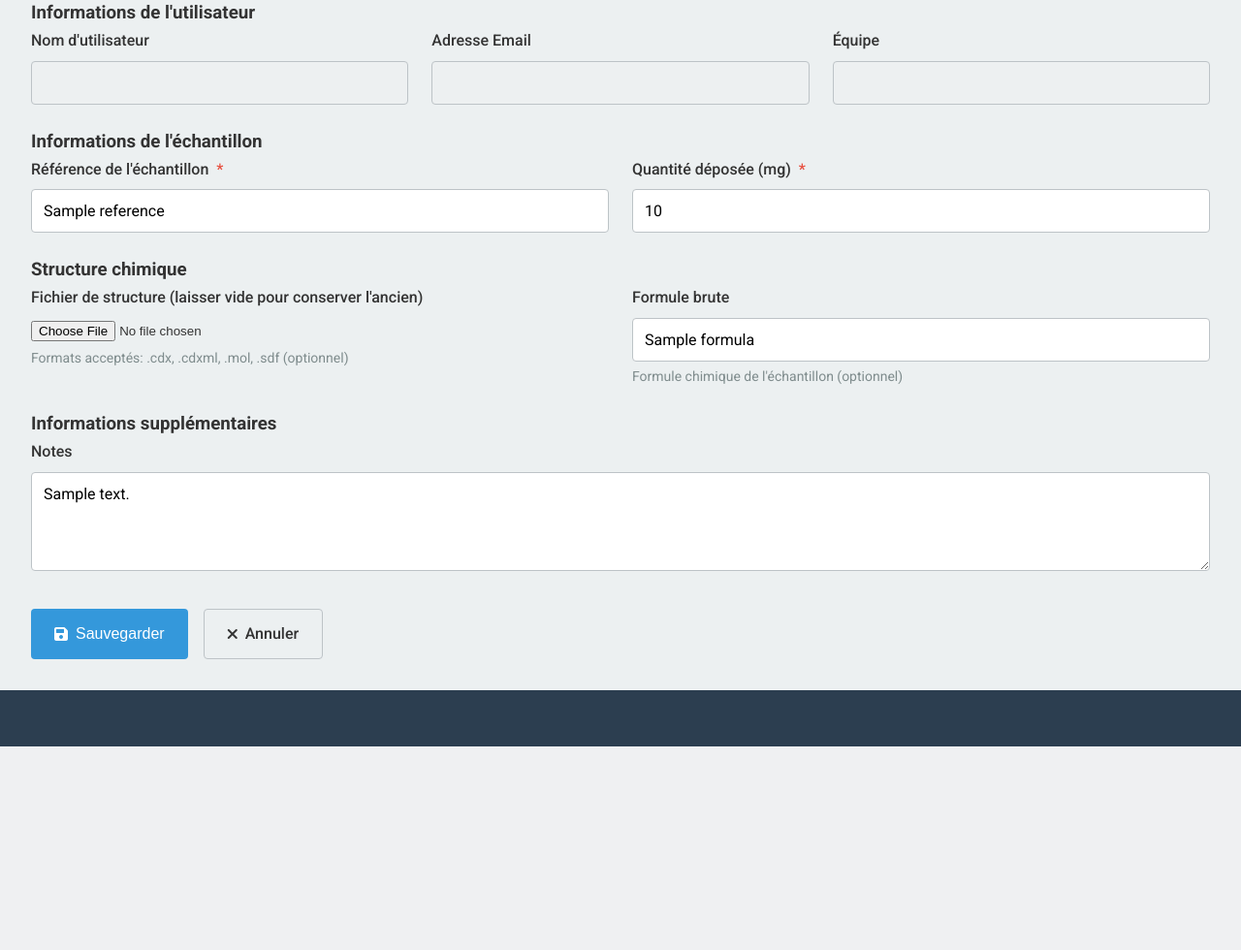
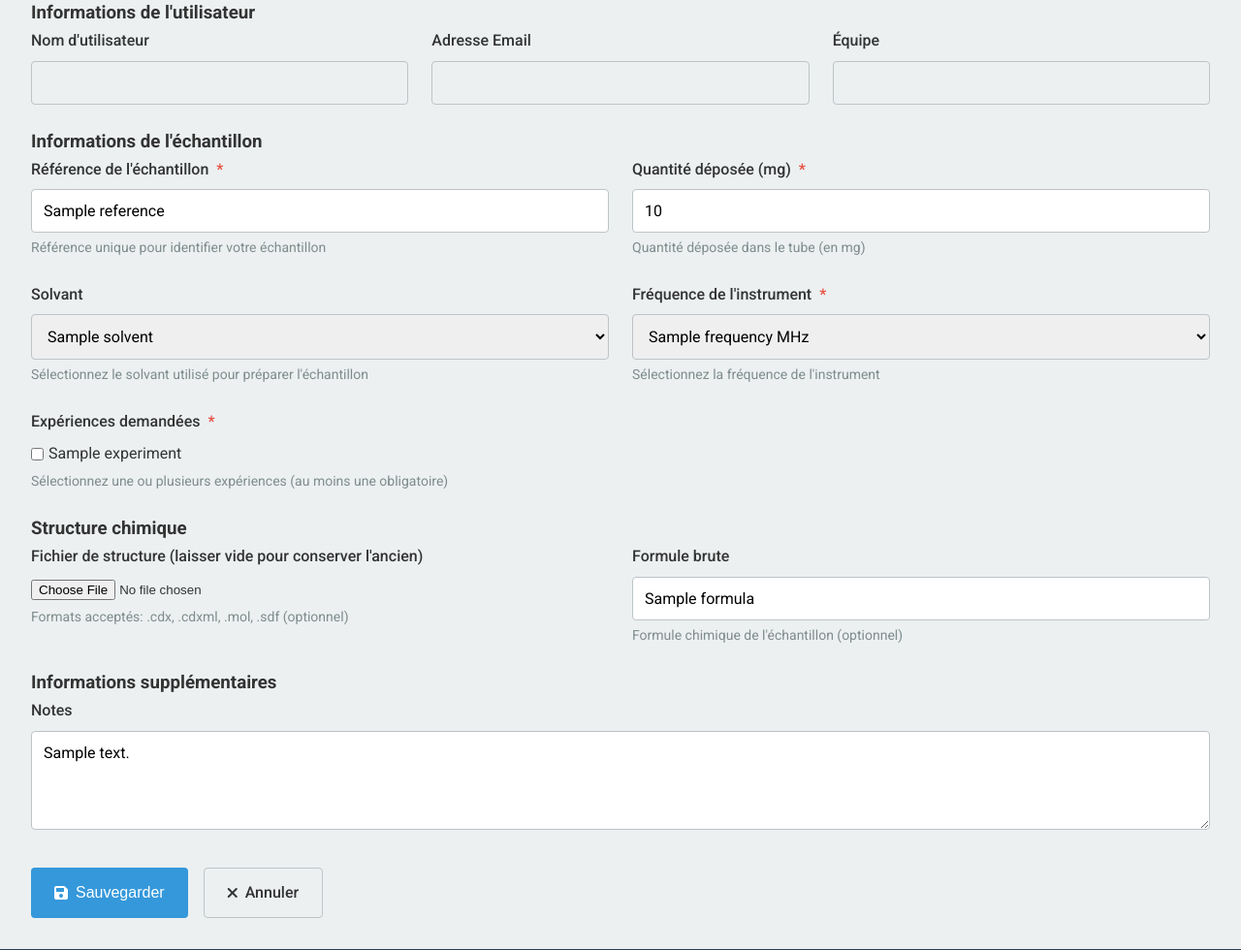
Before and after one commit to n-elie/fiches, a Flask app: template app/templates/nmr/sample_edit.html in a window 1280 px wide. Shown: the part 167-1147 px from the top of the page at 97% size. Before the commit the page ends 937 px from the top, so only its background shows below. Run offline with Flask 3, Linux system fonts and the light colour scheme; the template is opened without the code that fills it: most values are stand-ins (such as "Sample title", 1, 10 or a date in 2020).

Commit message:
Show NMR experiments as list of checkboxes

```diff
--- a/app/static/css/style.css
+++ b/app/static/css/style.css
@@ -565,3 +565,26 @@ body {
 .dropdown:hover .dropdown-content {
     display: block;
 }
+
+.checkbox-group {
+    display: flex;
+    flex-wrap: wrap;
+    gap: 15px;
+    margin-top: 8px;
+}
+
+.checkbox-item {
+    display: flex;
+    align-items: center;
+    gap: 5px;
+}
+
+.checkbox-item input[type="checkbox"] {
+    cursor: pointer;
+}
+
+.checkbox-item label {
+    cursor: pointer;
+    font-weight: normal;
+    margin-bottom: 0;
+}
--- a/app/templates/nmr/sample_edit.html
+++ b/app/templates/nmr/sample_edit.html
@@ -20,14 +20,55 @@
                     <label for="reference">Référence de l'échantillon <span class="required-star">*</span></label>
                     <input type="text" id="reference" name="reference" required
                            value="{{ sample.reference }}" placeholder="Ex: SAM-2024-001">
+				    <span class="help-text">Référence unique pour identifier votre échantillon</span>
                 </div>
 
                 <div class="form-group required">
                     <label for="quantity">Quantité déposée (mg) <span class="required-star">*</span></label>
                     <input type="number" id="quantity" name="quantity" step="0.1" required
                            value="{{ sample.quantity }}" placeholder="Ex: 1.5" min="0.1">
+				    <span class="help-text">Quantité déposée dans le tube (en mg)</span>
                 </div>
             </div>
+
+			<div class="form-row">
+                <div class="form-group required">
+                    <label for="solvent">Solvant</label>
+					<select id="solvent" name="solvent" required>
+						{% for solvent in solvents %}
+						<option value="{{ solvent }}" {% if sample.solvent == solvent %}selected{% endif %}>{{ solvent }}</option>
+						{% endfor %}
+					</select>
+					<span class="help-text">Sélectionnez le solvant utilisé pour préparer l'échantillon</span>
+                </div>
+
+                <div class="form-group required">
+                    <label for="frequency">Fréquence de l'instrument <span class="required-star">*</span></label>
+                    <select id="frequency" name="frequency" required>
+						{% for frequency in frequencies %}
+						<option value="{{ frequency }}" {% if sample.frequency == frequency %}selected{% endif %}>{{ frequency }} MHz</option>
+						{% endfor %}
+					</select>
+				    <span class="help-text">Sélectionnez la fréquence de l'instrument</span>
+                </div>
+            </div>
+
+			<div class="form-row">
+				<div class="form-group required">
+					<label>Expériences demandées <span class="required-star">*</span></label>
+					<div class="checkbox-group">
+						{% for experiment in experiments %}
+						<div class="checkbox-item">
+							<input type="checkbox" id="experiment_{{ loop.index }}"
+								   name="experiments" value="{{ experiment }}"
+								   {% if experiment in sample.experiments.split(', ') %}checked{% endif %}>
+							<label for="experiment_{{ loop.index }}">{{ experiment }}</label>
+						</div>
+						{% endfor %}
+					</div>
+					<span class="help-text">Sélectionnez une ou plusieurs expériences (au moins une obligatoire)</span>
+				</div>
+			</div>
         </div>
 
 		<div class="form-section">
```
Also changed, not shown: app/routes/nmr_routes.py (+22 -3 lines), app/templates/nmr/sample_submit.html (+14 -9 lines), 1 other file.
